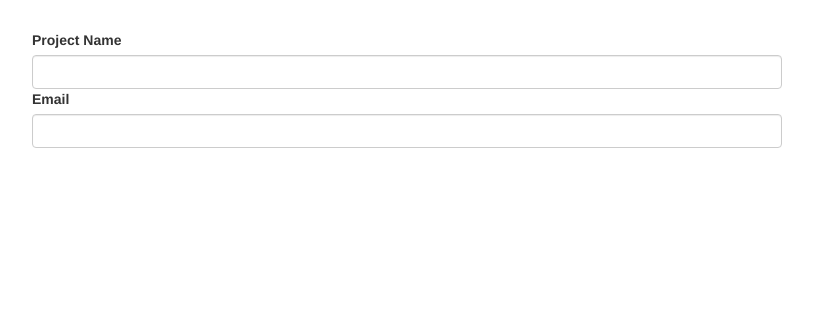
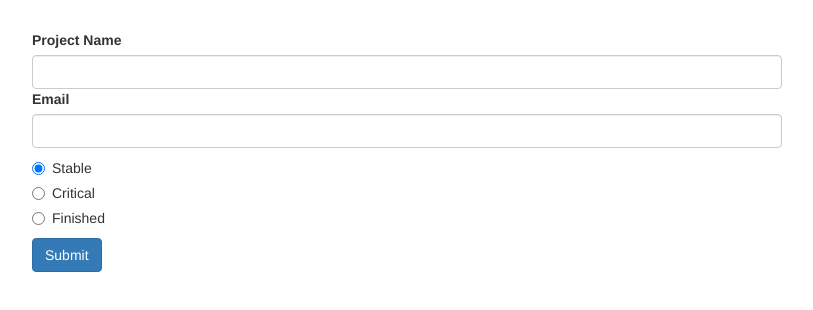
Before and after one commit to marekboro/216-forms-reactive-assignment, an Angular app: page / in a window 1280 px wide. Shown: the top 310 px of the page, without its empty margins (233-1046 px from the left). Built offline with nearby package versions, Linux system fonts and the light colour scheme.

Commit message:
steps 1-4 completed, form created

```diff
--- a/src/app/app.component.html
+++ b/src/app/app.component.html
@@ -20,8 +20,15 @@
           id="email"
           >
         </div>
-
-
+        <div class="radio" *ngFor="let status of projectStatuses">
+          <label>
+            <input
+              formControlName="status"
+              type="radio"
+              [value]="status">{{ status }}
+          </label>
+        </div>
+        <button class="btn btn-primary" type="submit">Submit</button>
       </form>
 
 
--- a/src/app/app.component.ts
+++ b/src/app/app.component.ts
@@ -9,7 +9,7 @@ import { FormBuilder, FormArray, FormControl, FormGroup, Validators } from '@ang
 export class AppComponent implements OnInit{
 
 projectForm: FormGroup
-projectStatus = ['Stable', 'Critical','Finished']
+projectStatuses = ['Stable', 'Critical','Finished']
 
 constructor(formBuilder:FormBuilder){}
 
```
